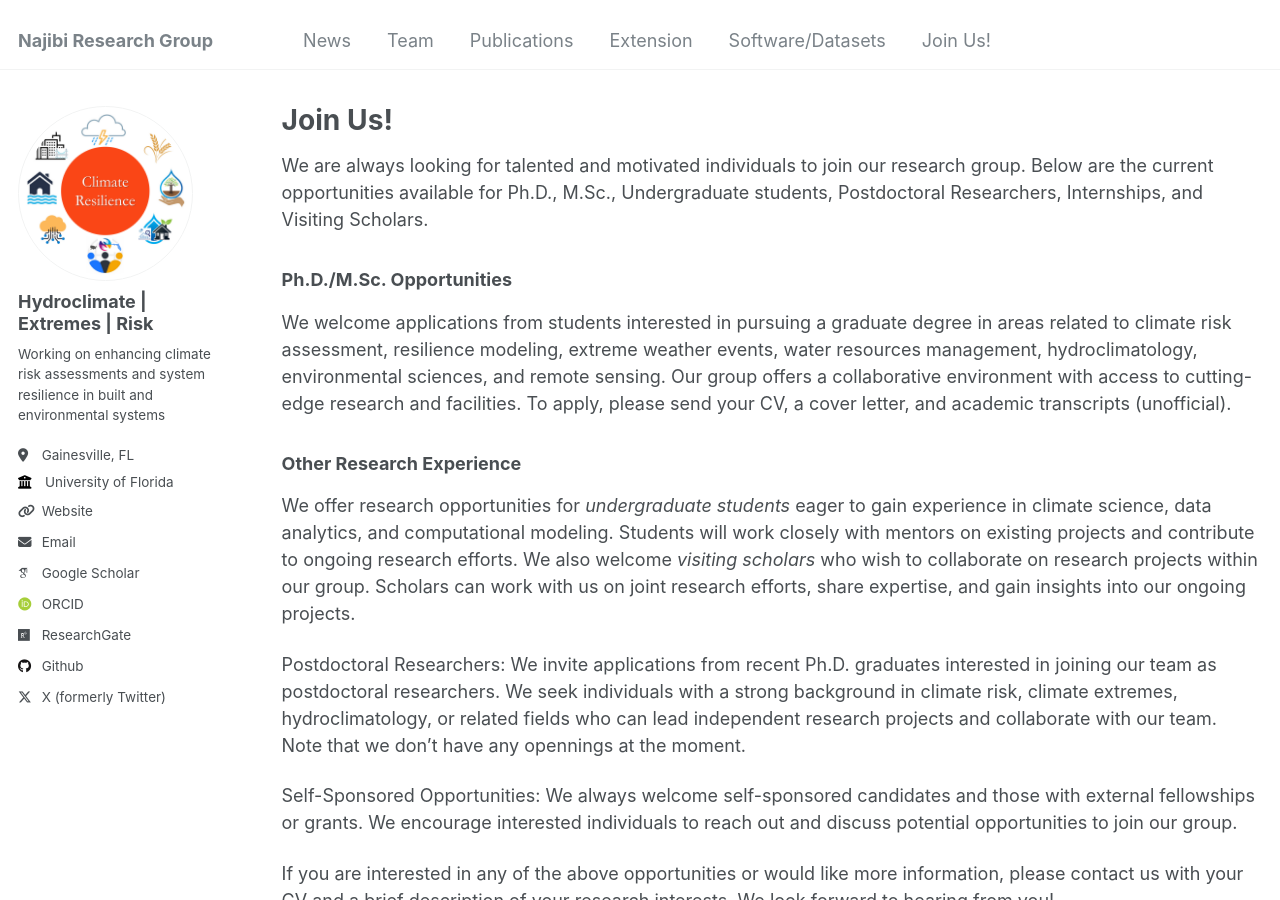
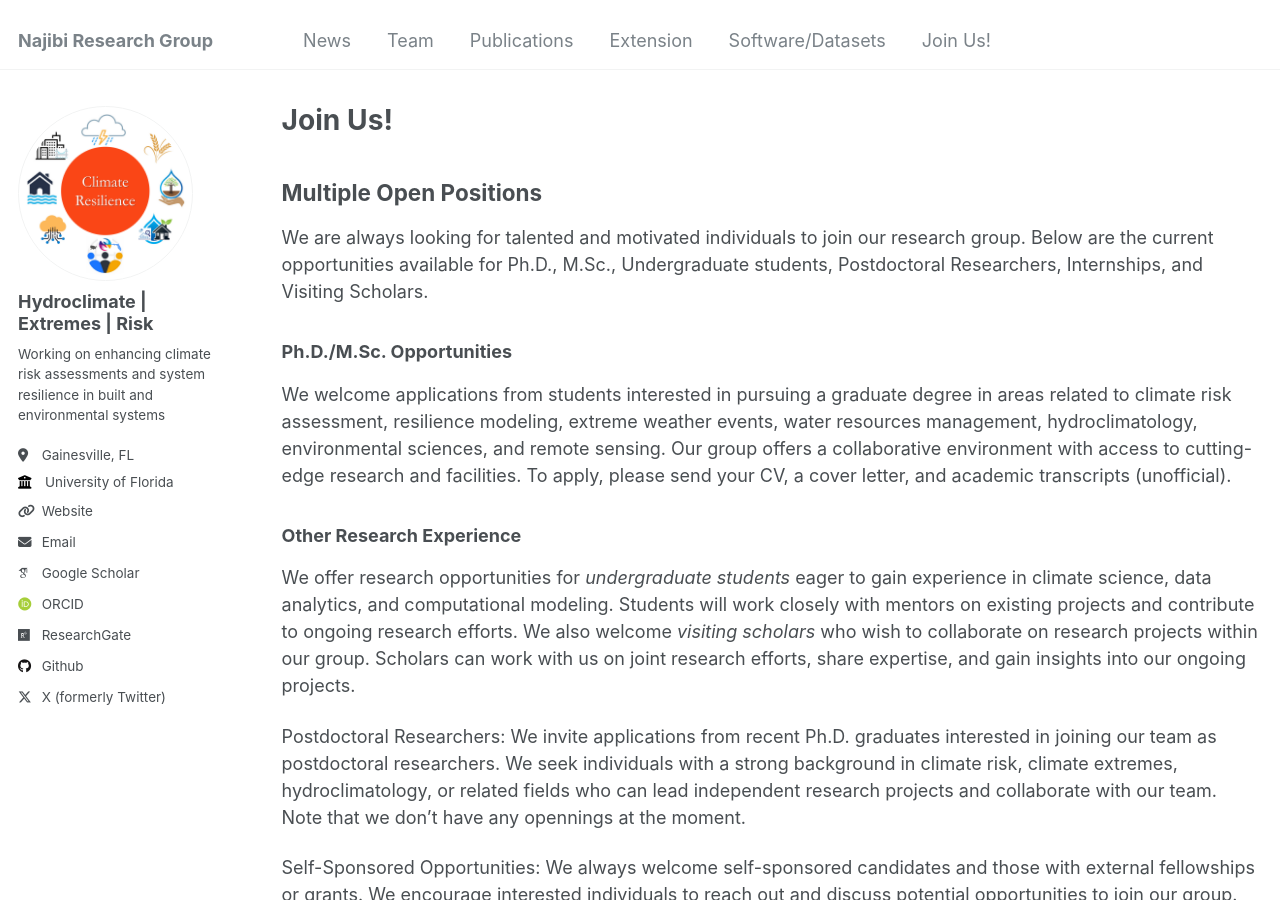
Before and after one commit to nassernajibi/lab, a Jekyll site: the page built from _pages/join-us.md, in a window 1280 px wide and 900 px high. Built offline with Jekyll 4.4.1, drawn with Linux system fonts in a browser that asks for light colours; some web fonts are replaced.

Commit message:
Updated join-us

```diff
--- a/_pages/join-us.md
+++ b/_pages/join-us.md
@@ -4,6 +4,8 @@ title: "Join Us!"
 permalink: /join-us/
 author_profile: true  # Optional, adjust based on your theme
 ---
+
+## Multiple Open Positions
 
 We are always looking for talented and motivated individuals to join our research group. Below are the current opportunities available for Ph.D., M.Sc., Undergraduate students, Postdoctoral Researchers, Internships, and Visiting Scholars.
 
```
